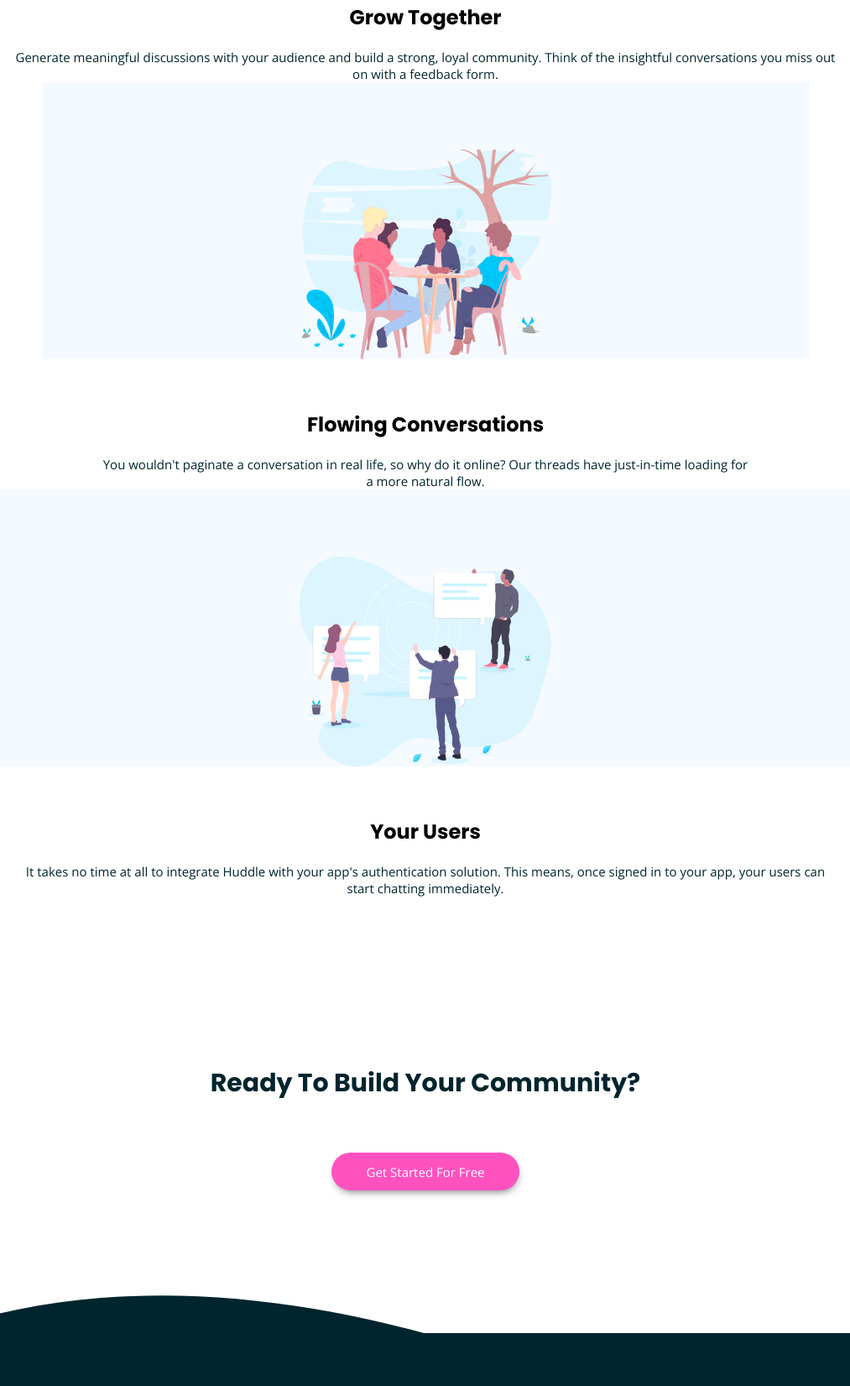
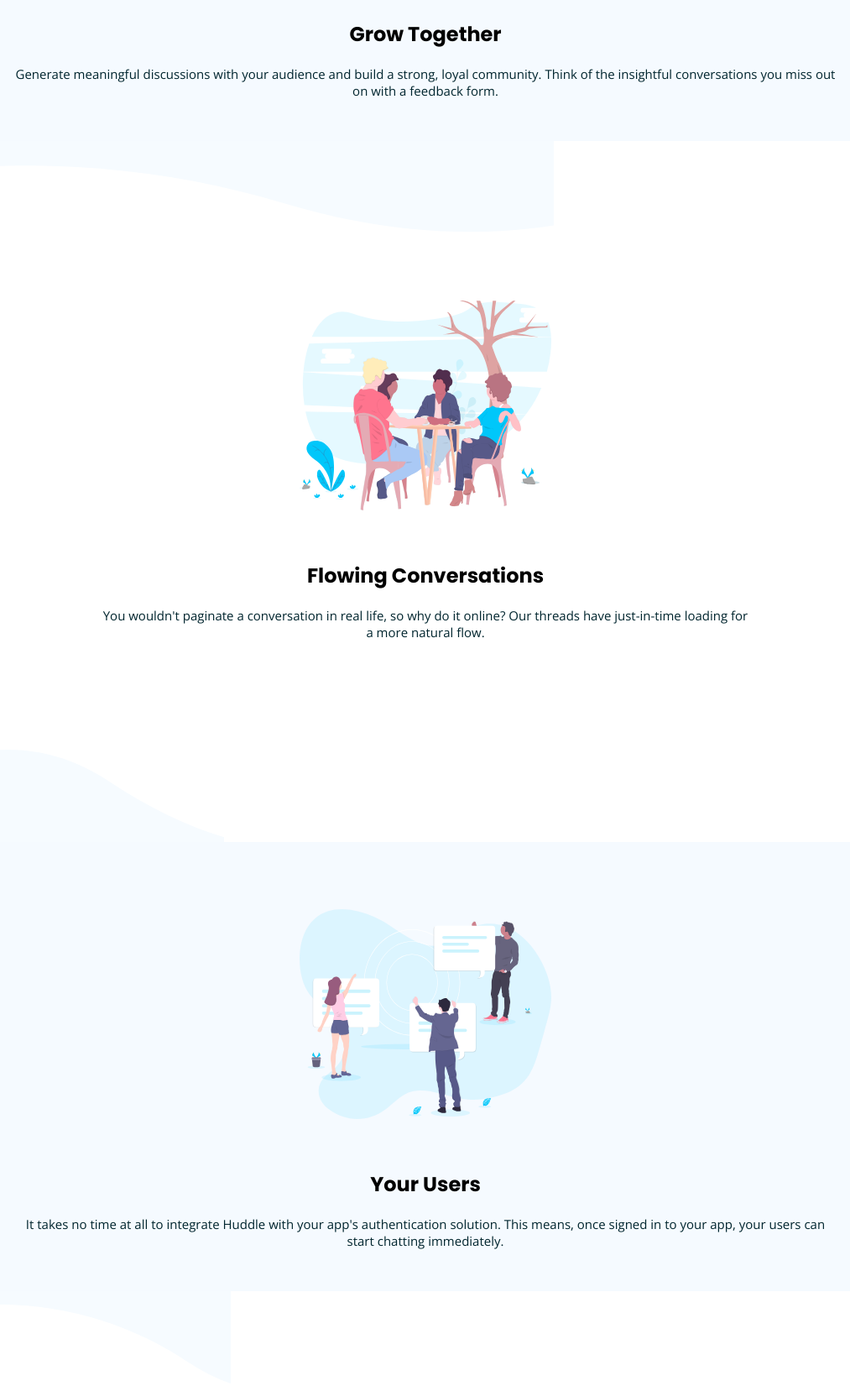
Before and after one commit to JotaJotaM1/huddle_landing_page, a plain HTML site: page index.html in a window 1280 px wide. Shown: the part 1948-3599 px from the top of the page at 84% size, without its empty margins (133-1146 px from the left). Drawn offline with nearby package versions, Linux system fonts and the light colour scheme.

Commit message:
finished

```diff
--- a/css/style.css
+++ b/css/style.css
@@ -74,7 +74,7 @@ h1 {
   opacity: 0.7;
 }
 .screen-mockups {
-  height: 230px;
+  height: 250px;
   width: 330px;
 }
 .iconCommunities,
@@ -96,12 +96,21 @@ h1 {
   font-size: 15px;
   text-align: center;
 }
+.containerArticle {
+  background-color: hsl(207, 100%, 98%);
+}
 .containerIllus {
   display: flex;
   flex-direction: column;
   justify-content: center;
   align-items: center;
   background-color: hsl(207, 100%, 98%);
+}
+.containerIllusX {
+  display: flex;
+  flex-direction: column;
+  justify-content: center;
+  align-items: center;
 }
 .growTogeder,
 .flowingConver,
@@ -119,12 +128,12 @@ h2 {
 .textH2 {
   font-size: 15px;
   color: hsl(192, 100%, 9%);
-  padding: 0 7.5%;
+  padding: 0 7.5% 50px;
   text-align: center;
 }
 .readyBuild {
   margin: 0;
-  padding-top: 200px;
+  padding-top: 90px;
   font-size: 30px;
 }
 .containerReadyBuild {
@@ -144,15 +153,15 @@ h2 {
   font-size: 15px;
   font-weight: 400;
   box-shadow: 1px 5px 11px -5px #575559;
-  margin: 60px 0 120px 0;
+  margin: 60px 0 200px 0;
   cursor: pointer;
 }
 .buttonH2readyBuild:hover {
   opacity: 0.7;
 }
-.bgFooerTopMobile{
+.bgFooerTopMobile {
   height: 50px;
-  background-image: url('../img/bg-footer-top-mobile.svg');
+  background-image: url("../img/bg-footer-top-mobile.svg");
   background-repeat: no-repeat;
   background-size: cover;
 }
@@ -162,10 +171,9 @@ footer {
   color: white;
   font-size: 15px;
 }
-h3{
+h3 {
   font-size: 23px;
   padding: 40px 0 20px 0;
-
 }
 .textH3footer {
   padding-bottom: 30px;
@@ -214,11 +222,32 @@ input {
   font-size: 25px;
   padding: 20px 10px 30px 0;
 }
-.BgTopMobile{
+.BgTopMobile {
+  width: 100%;
   height: 110px;
-  background-image: url('../img/bg-section-top-mobile-1.svg');
+  background-image: url("../img/bg-section-top-mobile-1.svg");
   background-repeat: no-repeat;
   background-size: cover;
-
-
 }
+.BgBottomMobile {
+  width: 100%;
+  height: 110px;
+  background-image: url("../img/bg-section-bottom-mobile-1.1.svg");
+  background-repeat: no-repeat;
+  background-size: contain;
+}
+.BgTopMobileTwo {
+  margin-top: 80px;
+  width: 100%;
+  height: 110px;
+  background-image: url("../img/bg-section-top-mobile-2.svg");
+  background-repeat: no-repeat;
+  background-size: contain;
+}
+.BgBottomMobileTwo {
+  width: 100%;
+  height: 110px;
+  background-image: url("../img/bg-section-bottom-mobile-2.svg");
+  background-repeat: no-repeat;
+  background-size: contain;
+}
--- a/index.html
+++ b/index.html
@@ -20,6 +20,7 @@
 <main>
 
   <!--Section One-->
+
 <div class="containergeneral">
   <div class="containerH1">
     <h1>Build The Community Your Fans Will Love</h1>
@@ -42,23 +43,21 @@
       </div>
     </div>
 
-
-
   <!--Section Two-->
-
-    <article>
-      <div class="BgTopMobile"></div>
+  <div class="BgTopMobile"></div>
+    <article class="containerArticle">
       <div class="containerIllus">
         <img class="growTogeder" src="img/illustration-grow-together.svg" alt="illus-grow-together">
       </div>
-      <div>
+      <div class="GrowTogether">
         <h2>Grow Together</h2>
         <p class="textH2">Generate meaningful discussions with your audience and build a strong, loyal community. Think of the insightful conversations you miss out on with a feedback form.</p>
       </div>
     </article>
+    <div class="BgBottomMobile"></div>
 
     <article>
-      <div class="containerIllus">
+      <div class="containerIllusX">
         <img class="flowingConver" src="img/illustration-flowing-conversation.svg"alt="illus-flowing-conver">
       </div>
       <div>
@@ -67,7 +66,8 @@
       </div>
     </article>
 
-    <article>
+    <div class="BgTopMobileTwo"></div>
+    <article class="containerArticle">
       <div class="containerIllus">
         <img class="yourUsers" src="img/illustration-your-users.svg"alt="illus-your-users">
       </div>
@@ -76,7 +76,7 @@
         <p class="textH2">It takes no time at all to integrate Huddle with your app's authentication solution. This means, once signed in to your app, your users can start chatting immediately.</p>
       </div>
     </article>
-
+    <div class="BgBottomMobileTwo"></div>
   <!--Section Three-->
 
     <div class="containerReadyBuild">
```
Also changed, not shown: img/bg-section-bottom-mobile-1.1.svg (added).
